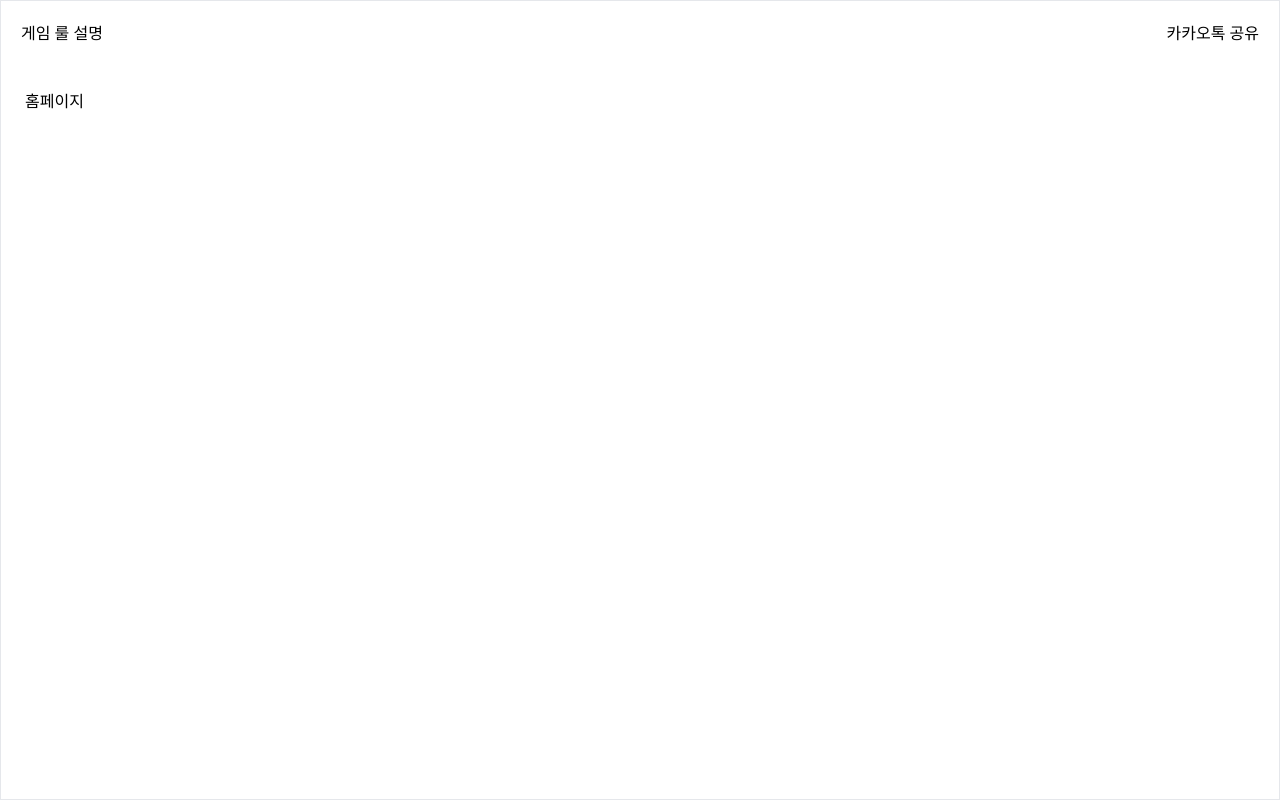
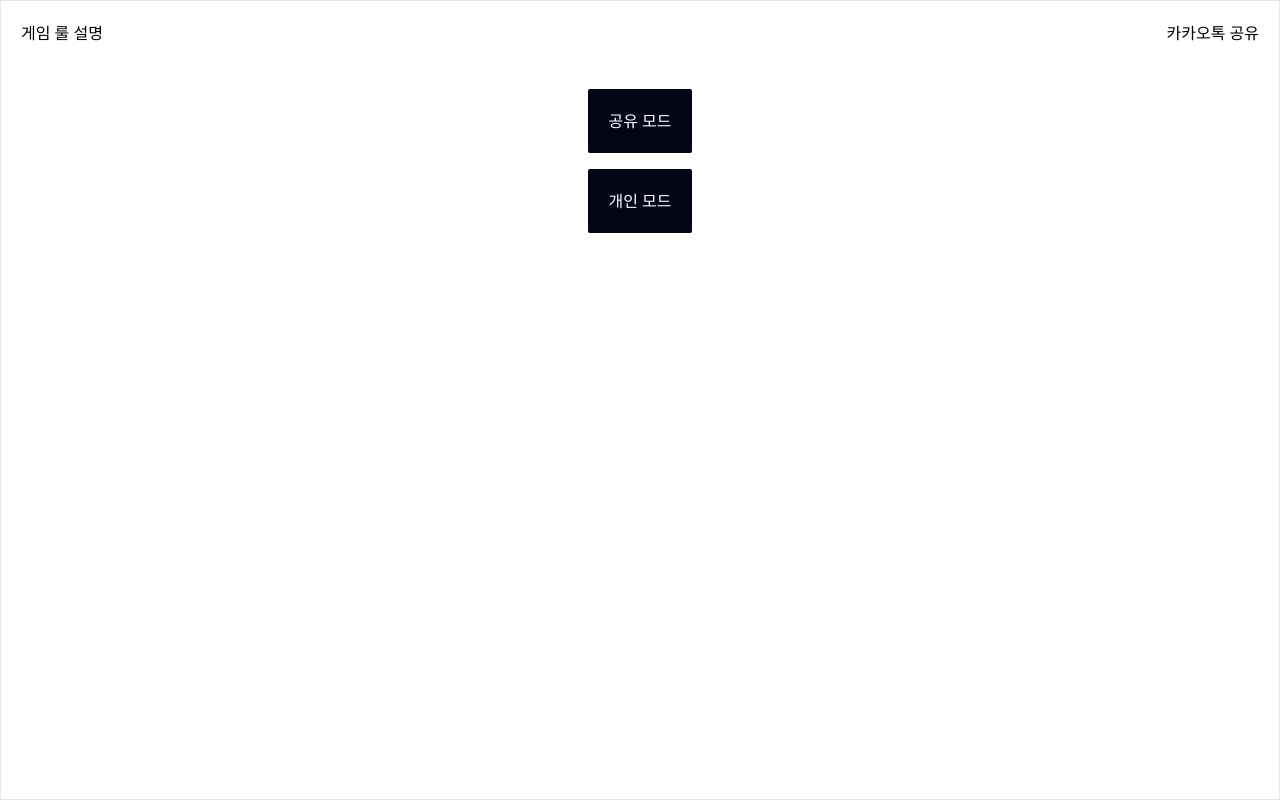
Before and after one commit to bellDev-code/alone, a React (Vite) app: page / in a window 1280 px wide. Built offline with nearby package versions, Linux system fonts and the light colour scheme.

Commit message:
홈 UI & 버튼 컴포넌트 구현

```diff
--- a/src/App.tsx
+++ b/src/App.tsx
@@ -1,7 +1,7 @@
 import React from "react"
 import { Route, Routes } from "react-router-dom"
 import Home from "./Pages/HomePage"
-import RootLayout from "@Layouts/rootLayout"
+import RootLayout from "@Layouts/RootLayout"
 
 const App = () => {
   return (
--- /dev/null
+++ b/src/Components/Button/BaseButton.tsx
@@ -0,0 +1,17 @@
+import React from 'react';
+
+interface IProps extends React.ButtonHTMLAttributes<HTMLButtonElement> {
+  children: React.ReactNode;
+  className?: string;
+}
+
+export const BaseButton = ({ children, className, ...props }: IProps) => {
+  return (
+    <button
+      {...props}
+      className={`${className} flex items-center min-w-max justify-center bg-slate-950 text-white w-20 p-1 rounded-sm disabled:bg-gray-400`}
+    >
+      {children}
+    </button>
+  );
+};
--- /dev/null
+++ b/src/Components/Button/ModeButton.tsx
@@ -0,0 +1,17 @@
+import React from 'react';
+
+interface IProps extends React.ButtonHTMLAttributes<HTMLButtonElement> {
+  children: React.ReactNode;
+  className?: string;
+}
+
+export const ModeButton = ({ children, className, ...props }: IProps) => {
+  return (
+    <button
+      {...props}
+      className={`${className} flex items-center min-w-max justify-center bg-slate-950 text-white w-20 p-5 rounded-sm disabled:bg-gray-400`}
+    >
+      {children}
+    </button>
+  );
+};
--- a/src/Pages/HomePage/index.tsx
+++ b/src/Pages/HomePage/index.tsx
@@ -1,9 +1,11 @@
+import { ModeButton } from '@Components/Button/ModeButton'
 import React from 'react'
 
 const HomePage = () => {
   return (
-    <div>
-        홈페이지
+    <div className='flex flex-col items-center gap-4'>
+        <ModeButton>공유 모드</ModeButton>
+        <ModeButton>개인 모드</ModeButton>
     </div>
   )
 }
```
